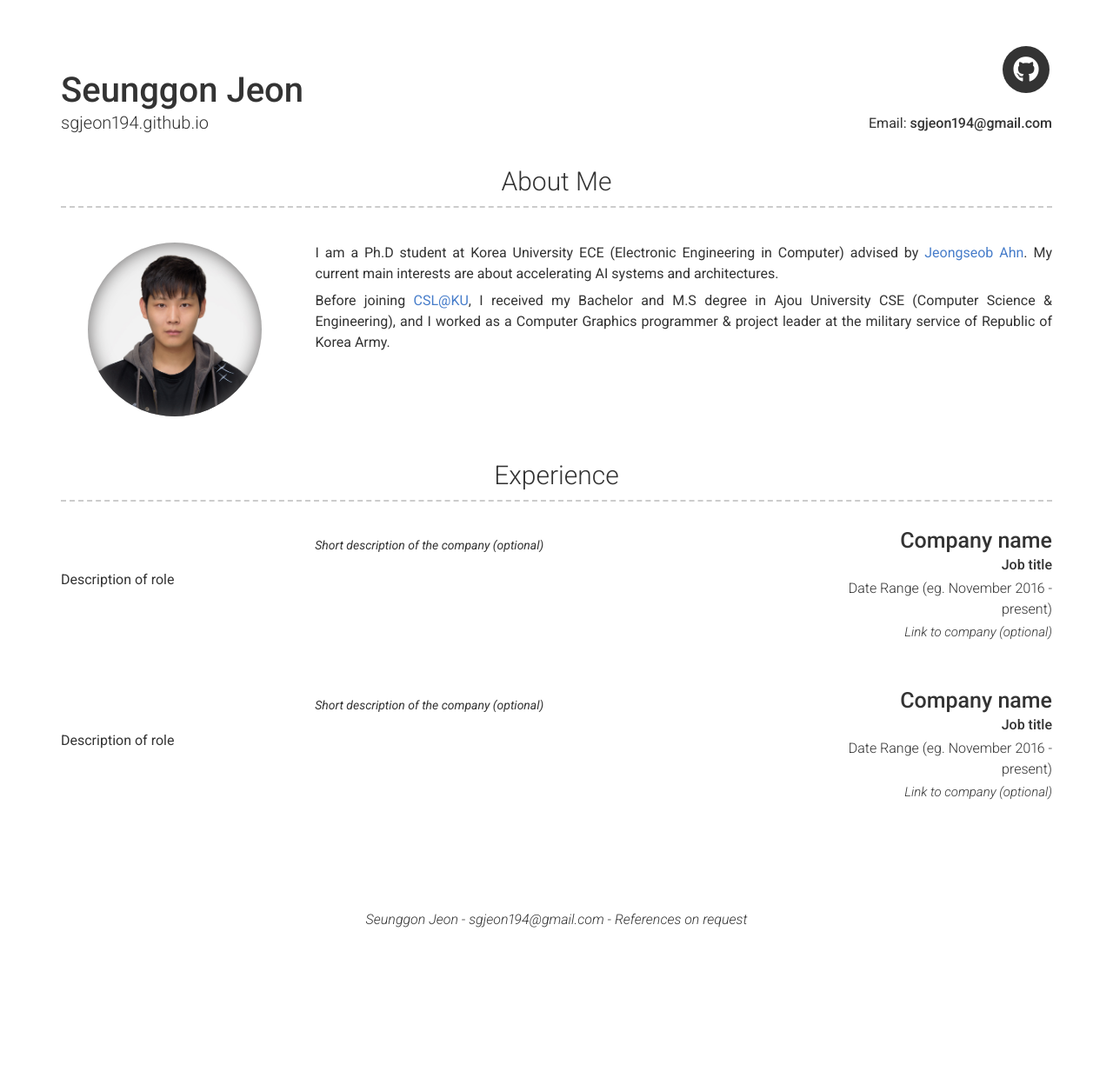
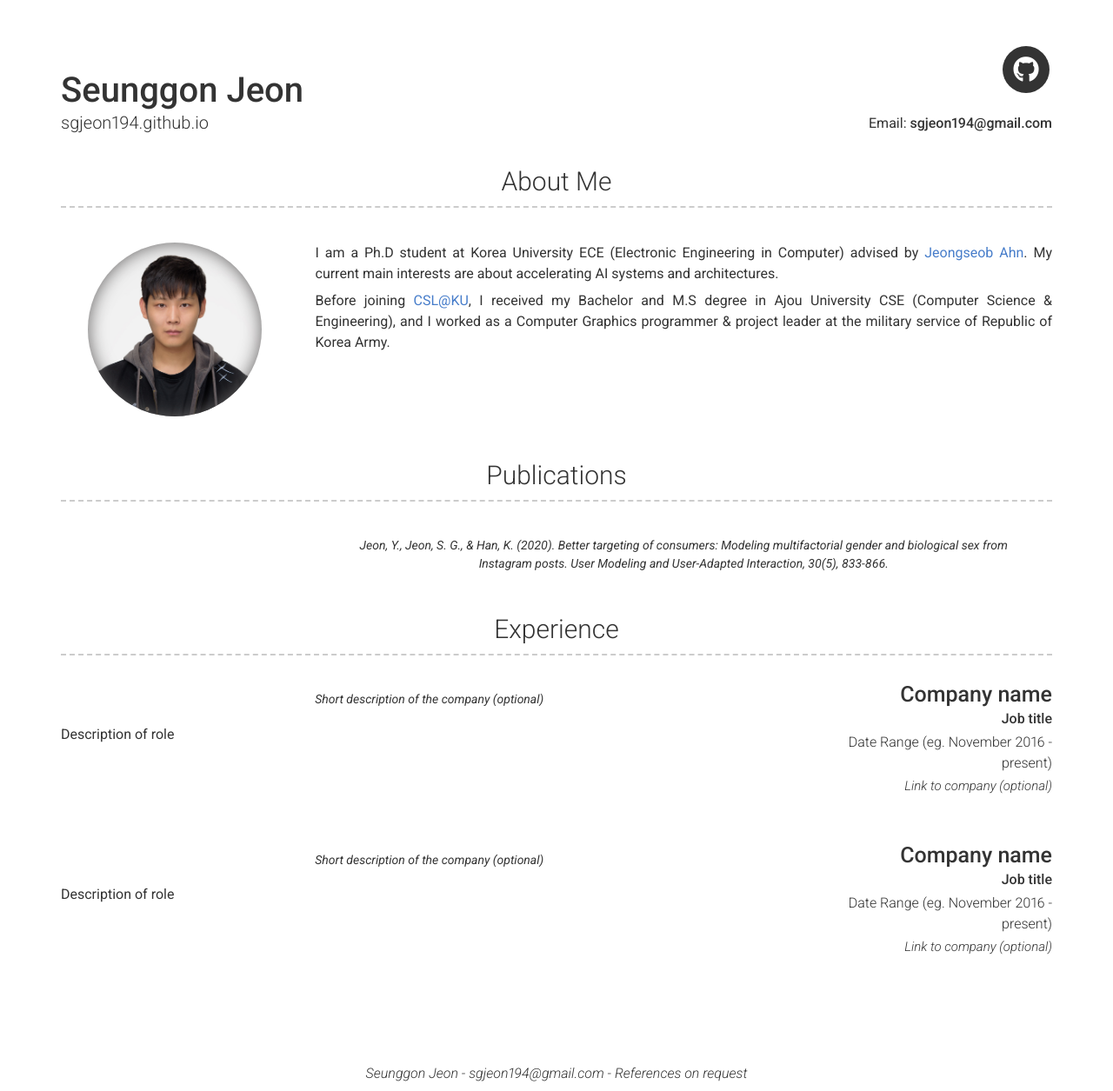
Before and after one commit to sgjeon194/sgjeon194.github.io, a Jekyll site: the page built from index.md, in a window 1280 px wide. Shown: the whole page at 87% size. Built offline with Jekyll 4.4.1, drawn with Linux system fonts in a browser that asks for light colours; nearby versions of some CDN libraries; before the commit the page ends 1077 px from its top, so only the background shows below that.

Commit message:
Publications

```diff
--- a/_config.yml
+++ b/_config.yml
@@ -68,6 +68,12 @@ about_content: > # this will include new lines to allow paragraphs
 #   - Images ![alt text](/images/landscape-trees.jpg "Trees")
 
 content:
+  - title: Publications
+    layout: list
+    content:
+      - layout: top-left
+        quote: >
+          Jeon, Y., Jeon, S. G., & Han, K. (2020). Better targeting of consumers: Modeling multifactorial gender and biological sex from Instagram posts. User Modeling and User-Adapted Interaction, 30(5), 833-866.
   - title: Experience
     layout: list
     content:
@@ -91,17 +97,6 @@ content:
           Description of role
 
 
-  # - title: Education
-  #   layout: list
-  #   content:
-  #     - layout: top-right
-  #       title: Institution name
-  #       sub_title: Qualifications (eg. BA Performing Arts)
-  #       caption: Date Range (eg. 2016 - 2019)
-  #       quote: >
-  #         Short institution or course description (optional)
-  #       description: | # this will include new lines to allow paragraphs
-  #         Description of qualification
   # - title: A Little More About Me
   #   layout: text
   #   content: | # this will include new lines to allow paragraphs
```
